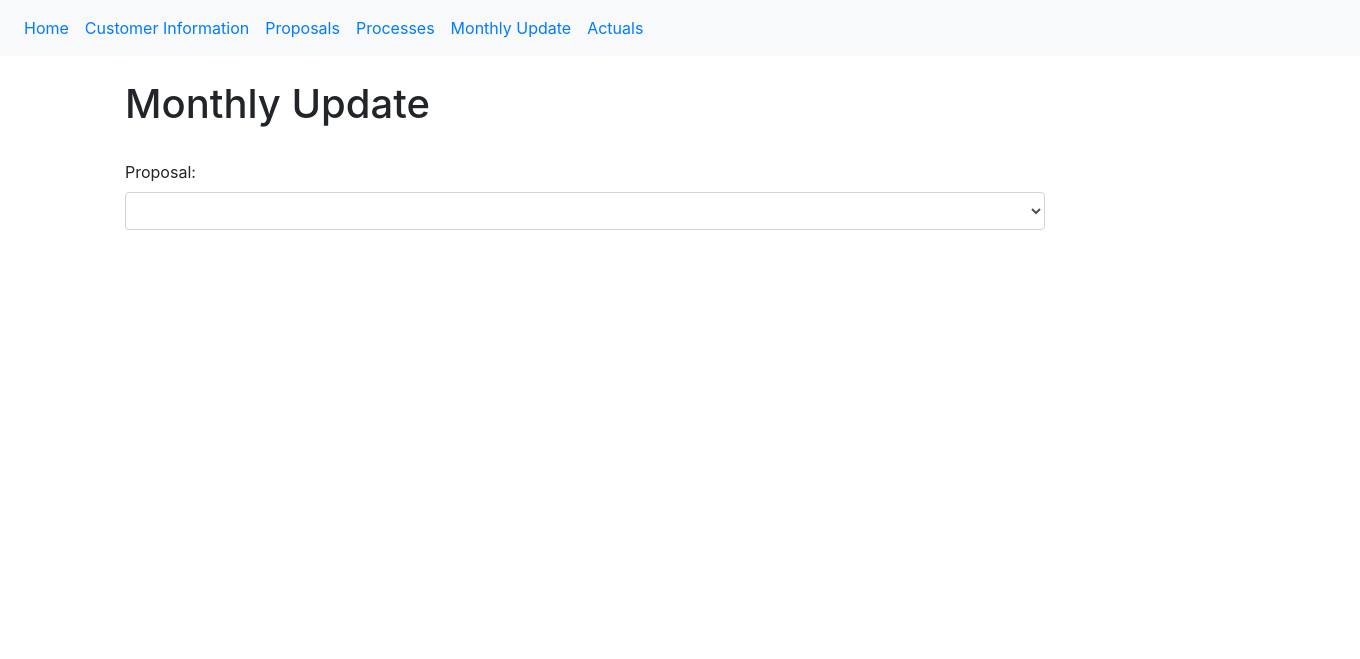
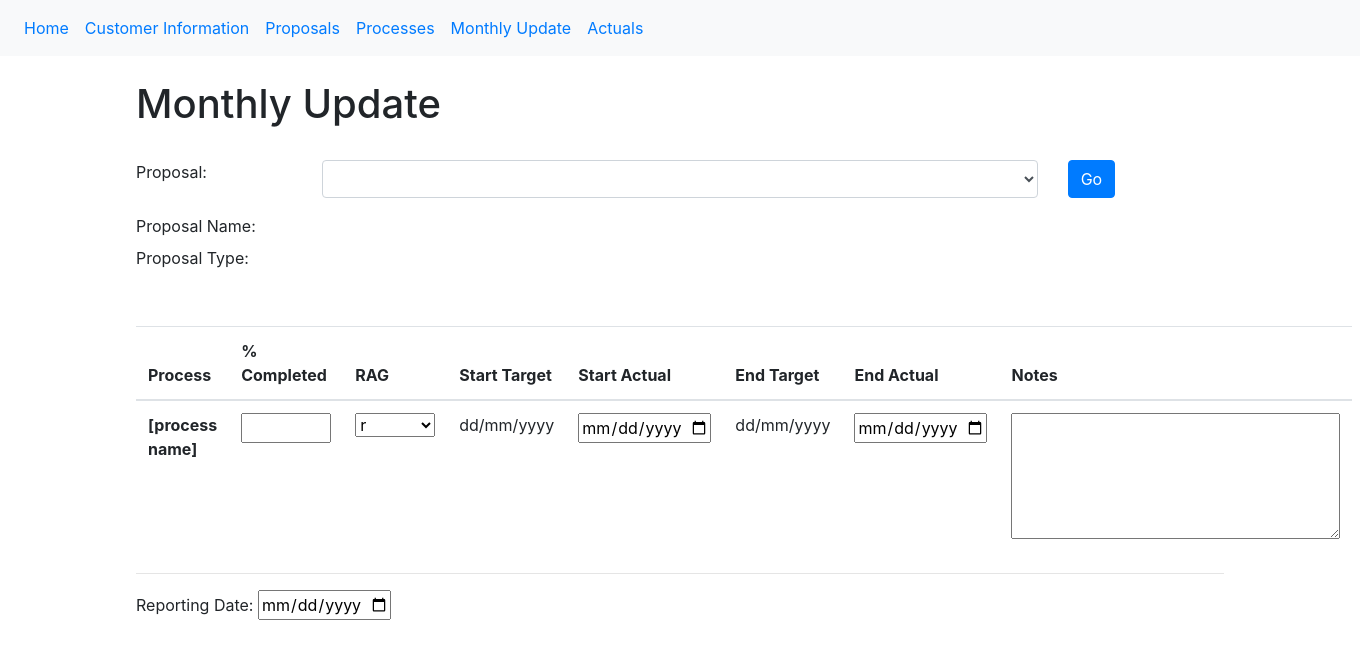
Before and after one commit to gdeep141/client-information-database, a Node server app: page /monthly-update in a window 1360 px wide. Shown: the top 659 px of the page. Run offline with Node 20, Linux system fonts and the light colour scheme; lists and menus that the app fills with data are empty; some libraries are stand-ins or nearby versions.

Commit message:
added monthly update table and styling

```diff
--- /dev/null
+++ b/public/styles/monthly-update.css
@@ -0,0 +1,25 @@
+input[type=text],
+input[type=number] {
+    width: 90px;
+}
+
+input[type=date] {
+    width: 133px;
+}
+
+input[type=date]::-webkit-inner-spin-button,
+input[type=date]::-webkit-outer-spin-button,
+input[type=number]::-webkit-outer-spin-button,
+input[type=number]::-webkit-inner-spin-button {
+  -webkit-appearance: none;
+  margin: 0;
+}
+
+.my-container {
+    width: 80%;
+    margin: 0px auto
+}
+
+select[name=rag] {
+    width: 80px;
+}
--- a/views/monthly-update.ejs
+++ b/views/monthly-update.ejs
@@ -2,26 +2,80 @@
 <html lang="en">
 <head>
     <%= include head.html %>
-    <title>Proposals</title>
+    <link rel="stylesheet" href="public\styles\monthly-update.css">
+    <title>Monthly Update</title>
 </head>
 <body>
     <%= include navbar.html %>
 
-    <div class="container">
+    <div class="my-container">
         <br><h1>Monthly Update</h1><br>
         <form action="">
             <div class="form-group">
-                <label for="proposal">Proposal:</label>
                 <div class="row">
-                    <div class="col-10">
+                    <div class="col-2">
+                        <label for="proposal">Proposal:</label>
+                    </div>
+                    <div class="col-8">
                         <select class="form-control" id="proposal"></select>
                     </div>
-                    <div class="col-2"></div>
+                    <div class="col-2">
+                        <input type="submit" value=Go class="btn btn-primary">
+                    </div>
                 </div>
             </div>
         </form>
 
-        <form action=""></form>
+        <div class="row col-12">
+            <label for="proposal-name">Proposal Name:</label>
+            <span id="proposal-name"></span>
+        </div>
+        <div class="row col-12">
+            <label for="proposal-type">Proposal Type:</label>
+            <span id="proposal-type"></span>
+        </div>
+
+        <br><br>
+
+        <form id="table-form" action="">
+            <table class="table">
+                <thead>
+                    <tr>
+                        <th>Process</th>
+                        <th>% Completed</th>
+                        <th>RAG</th>
+                        <th>Start Target</th>
+                        <th>Start Actual</th>
+                        <th>End Target</th>
+                        <th>End Actual</th>
+                        <th>Notes</th>
+                    </tr>
+                </thead>
+                <tbody>
+                    <tr>
+                        <th>[process name]</th>
+                        <td><input type="number" name="completed" required></td>
+                        <td>
+                            <select name="rag" id="">
+                                <option value="r">r</option>
+                                <option value="a">a</option>
+                                <option value="g">g</option>
+                            </select>
+                        </td>
+                        <td>dd/mm/yyyy</td>
+                        <td><input type="date" name="start" required></td>
+                        <td>dd/mm/yyyy</td>
+                        <td><input type="date" name="end" required></td>
+                        <td><textarea name="comment" cols="30" rows="5" required></textarea></td>
+                    </tr>
+                </tbody>
+            </table>
+            <hr>
+            <div class="form-group">
+                <label for="reporting-date">Reporting Date: </label>
+                <input type="date" name="reporting-date" required>
+            </div>
+        </form>
     </div>
 </body>
 </html>
```
